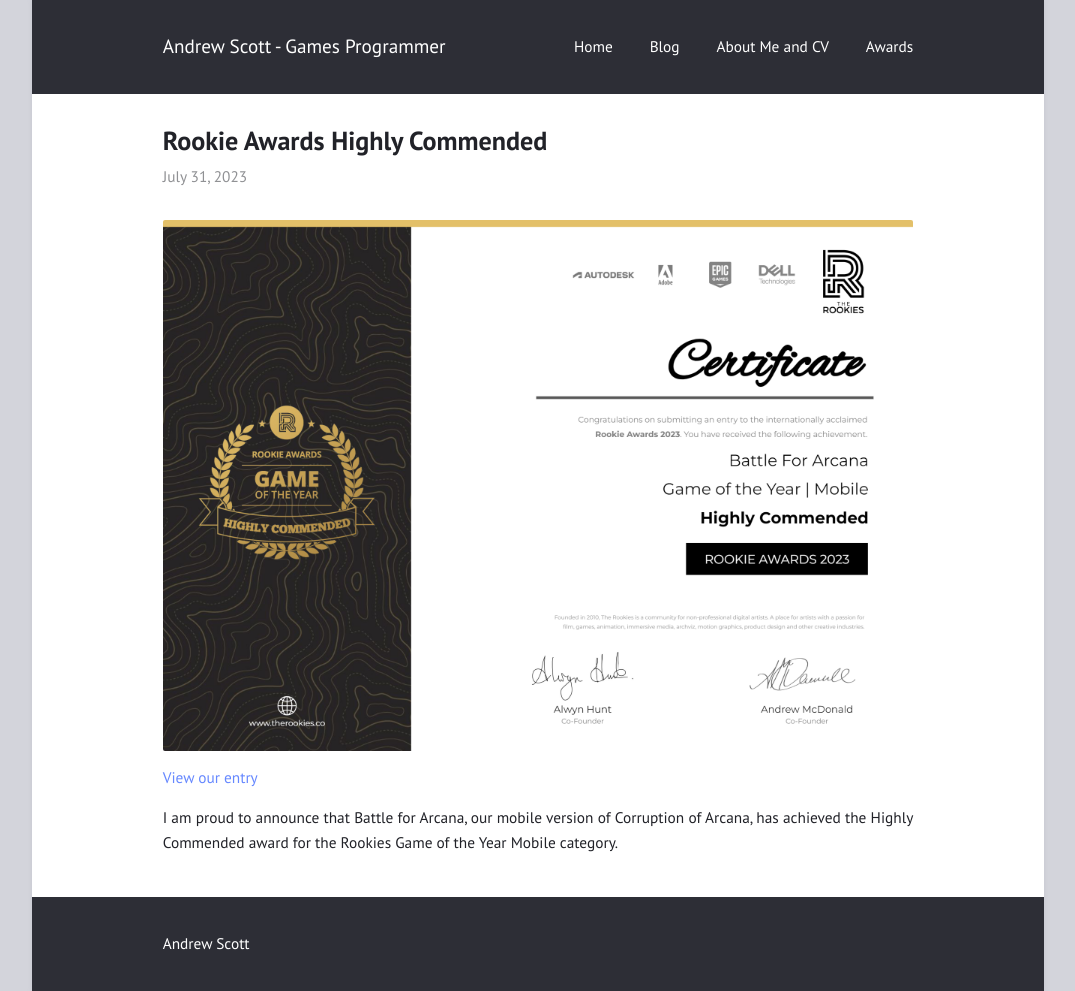
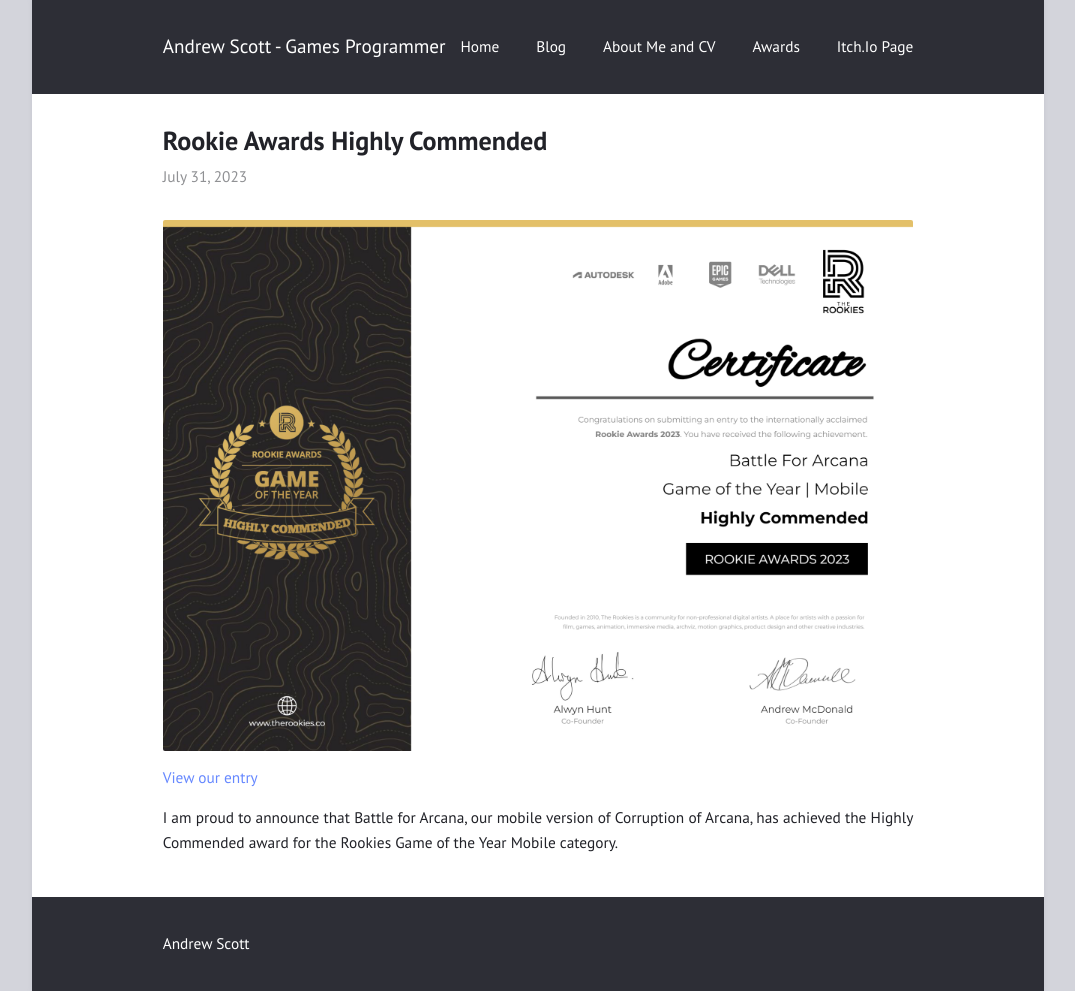
Before and after one commit to andrewscott02/andrewscott02.github.io, a Jekyll site: the page built from _posts/2023-07-31-rookiescommended.md, in a window 1280 px wide. Shown: the whole page, without its empty margins (102-1177 px from the left). Built offline with Jekyll 4.4.1, drawn with Linux system fonts in a browser that asks for light colours.

Commit message:
Update _config.yml

```diff
--- a/_config.yml
+++ b/_config.yml
@@ -20,6 +20,7 @@
   - {file: "blog.html"}
   - {file: "about.html"}
   - {file: "awards.html"}
+  - {title: Itch.Io Page, url: "https://andrewjscott02.itch.io/"}
 
 external:                  # shows a footer with social links - for available icons see fontawesome.com/icons
   - {title: Mail, icon: envelope, url: "mailto:andrewscott02@icloud.com"}
```
